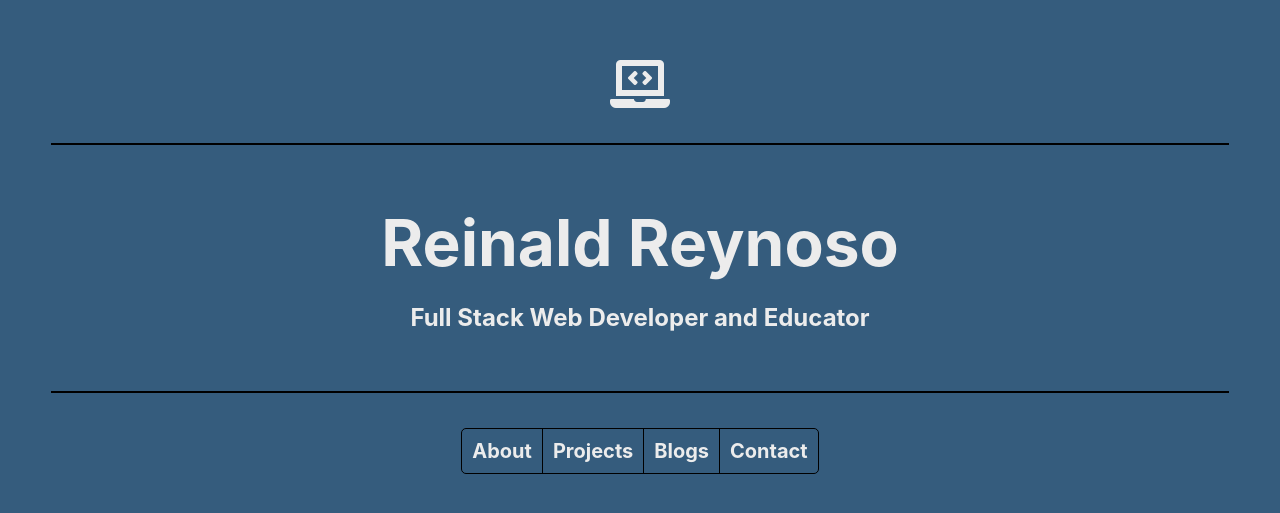
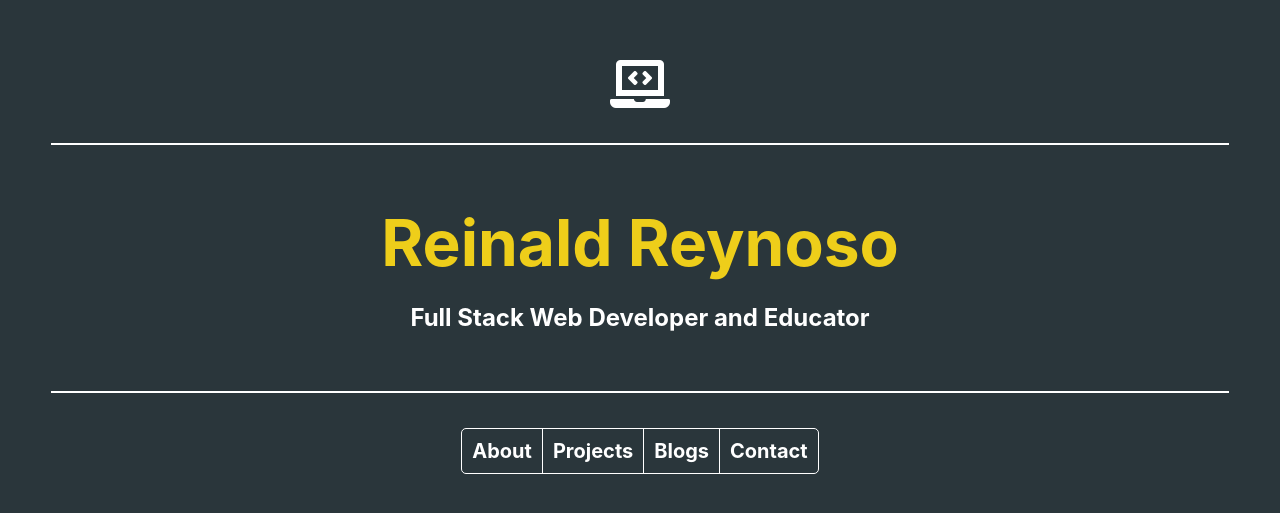
Before and after one commit to reireynoso/portfolio, a React (Create React App) app: page /#/ in a window 1280 px wide. Shown: the part 133-646 px from the top of the page. Built offline with nearby package versions, Linux system fonts and the light colour scheme.

Commit message:
css changes

```diff
--- a/src/App.css
+++ b/src/App.css
@@ -1,11 +1,11 @@
 :root {
   font-size: 16px;
-  --text-primary: #b6b6b6;
-  --text-secondary: #ececec;
-  /* --bg-primary: #23232e; */
-  --bg-primary: #355C7D;
+  --text-primary: #fff;
+  --text-secondary: #eece1a;
+  --bg-primary: #2A363B;
   --bg-secondary: #141418;
   --transition-speed: 600ms;
+  --border-color: #fff;
 }
 
 * {
@@ -14,7 +14,7 @@
 }
 
 body {
-  color: var(--text-secondary);
+  color: var(--text-primary);
   background-color: var(--bg-primary)
 }
 
@@ -35,14 +35,15 @@ body {
   flex-direction: column;
   /* align-items: center; */
   text-align: center;
-  border-top: 2px solid black;
-  border-bottom: 2px solid black;
+  border-top: 2px solid var(--border-color);
+  border-bottom: 2px solid var(--border-color);
   padding: 5% 4%;
 }
 
 .lg-heading {
   font-size: 4rem;
   margin-bottom: 2%;
+  color: var(--text-secondary);
 }
 
 .logo {
@@ -58,20 +59,14 @@ body {
 
 .page-links {
   margin-top: 3%;
-  border: 1px solid black;
+  border: 1px solid var(--border-color);
   border-radius: 5px;
 }
 
-/* removes left border of first child */
-/* .page-links > a:first-child {
-  border-left: 0;
-} */
-
 .page-links > a:hover {
-  background-color: rgba(241, 241, 241, 0.849);
+  background-color: var(--bg-secondary);
   transition: 0.2s ease-in;
 }
-
 
 @media (prefers-reduced-motion: no-preference) {
   .App-logo {
@@ -88,7 +83,6 @@ body {
   }
 }
 
-
 /* Small screens */
 @media only screen and (max-width: 600px) {
   .page-links {
@@ -102,7 +96,7 @@ body {
     font-size: 1.25rem;
     text-decoration: none;
     padding: 10px;
-    border-top: 1px solid black;
+    border-top: 1px solid var(--border-color);
   }
 
   /* removes top border of first child */
@@ -119,7 +113,7 @@ body {
     font-size: 1.25rem;
     text-decoration: none;
     padding: 10px;
-    border-left: 1px solid black;
+    border-left: 1px solid var(--border-color);
   }
 
   /* removes left border of first child */
--- a/src/App.js
+++ b/src/App.js
@@ -2,11 +2,15 @@ import React from 'react';
 import { Route, Switch } from 'react-router-dom'
 import './App.css';
 import Home from './components/Home'
+import About from './components/About'
 
 const App = () => {
   return (
     <div className="App">
-        <Home />
+        <Switch>
+          <Route path="/about" component={About}/>
+          <Route exact path="/" component={Home}/>
+        </Switch>
     </div>
   );
 }
```
